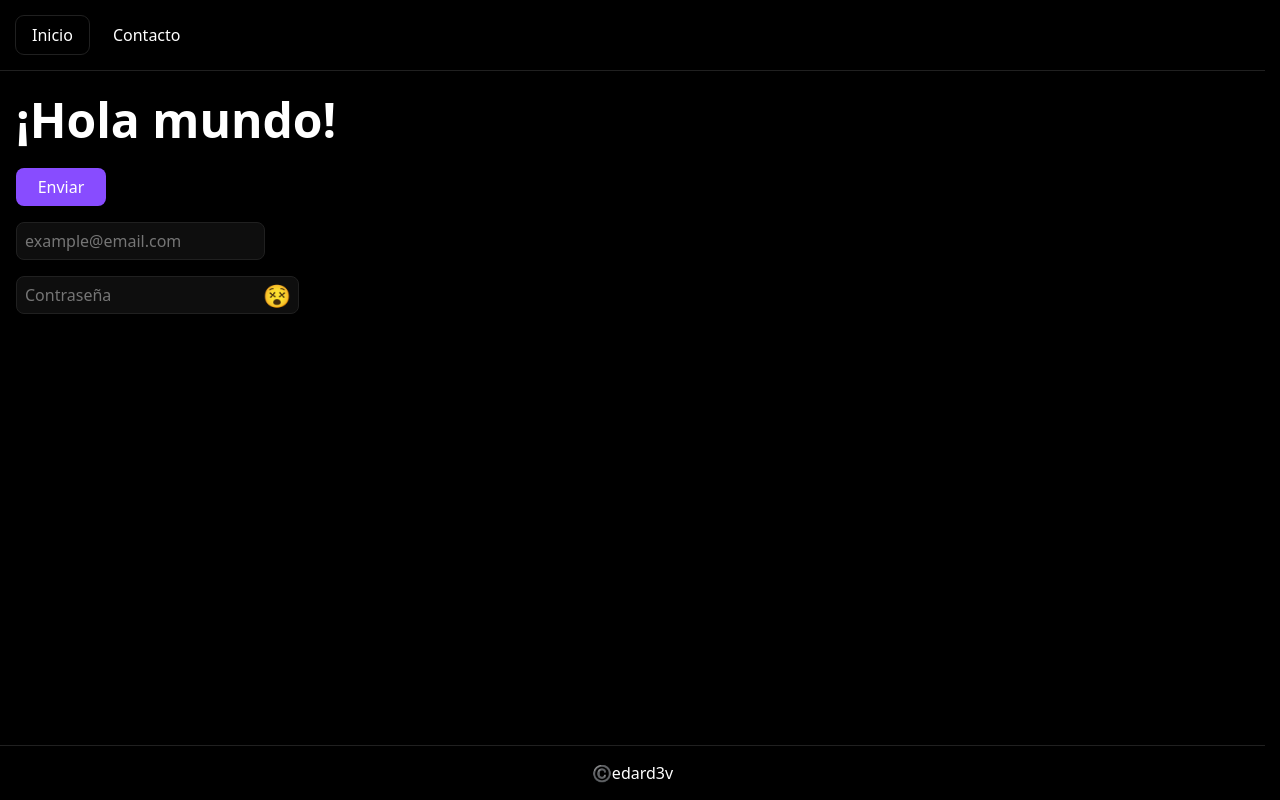
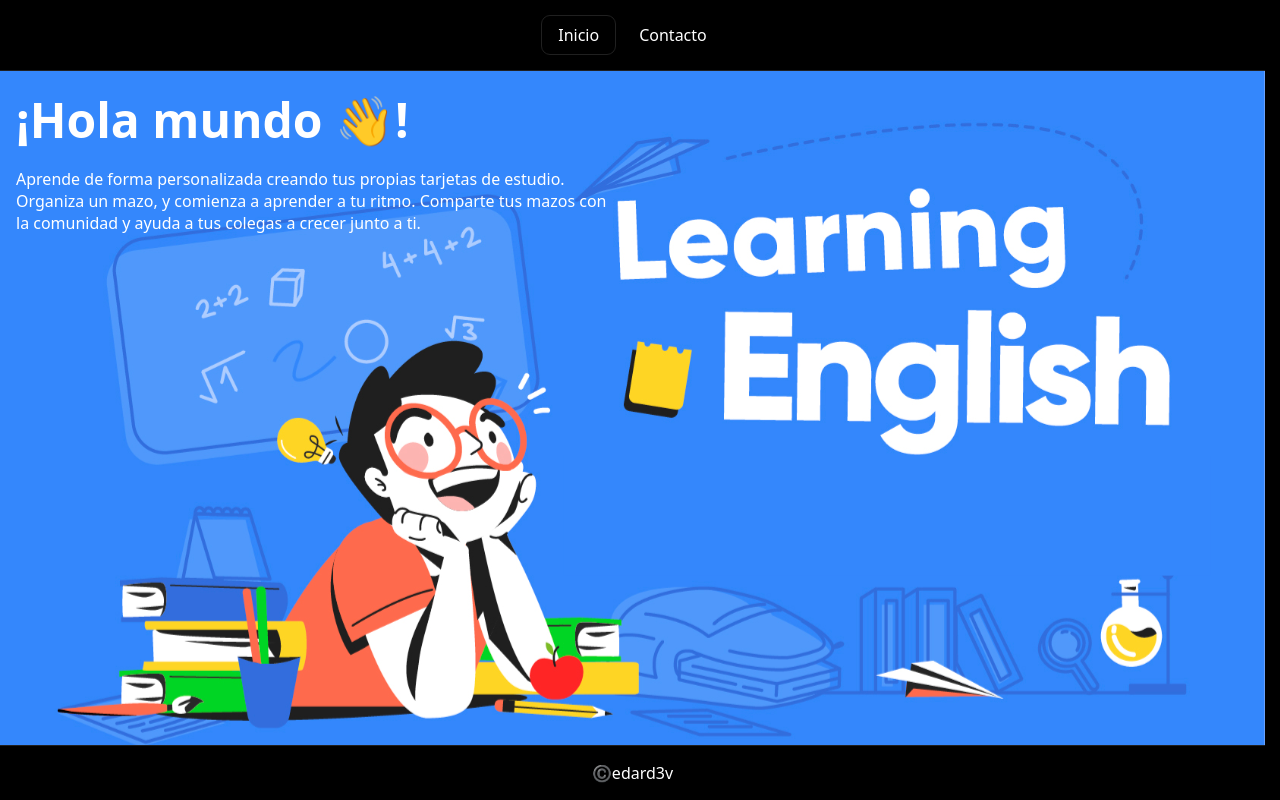
Before and after one commit to edard3v/cards, a React (Vite) app: page / in a window 1280 px wide. Built offline with nearby package versions, Linux system fonts and the light colour scheme.

Commit message:
home funcional

```diff
--- a/src/components/shared/Header/Header.module.css
+++ b/src/components/shared/Header/Header.module.css
@@ -5,5 +5,6 @@
   nav {
     display: flex;
     gap: var(--md);
+    justify-content: center;
   }
 }
--- a/src/pages/Home/Home.module.css
+++ b/src/pages/Home/Home.module.css
@@ -3,4 +3,15 @@
   gap: var(--lg);
   place-content: start;
   place-items: start;
+  background-image: url("./bg-home.svg");
+  background-repeat: no-repeat;
+  background-size: cover;
+
+  .hi {
+    display: grid;
+    gap: var(--lg);
+    p {
+      max-width: 600px;
+    }
+  }
 }
--- a/src/pages/Home/Home.tsx
+++ b/src/pages/Home/Home.tsx
@@ -1,18 +1,20 @@
 import css from "./Home.module.css";
 import Layout from "@layouts/Layout/Layout";
 import { HOME } from "./config";
-import Btn from "@components/buttons/Btn/Btn";
-import Email from "@components/inputs/Email/Email";
-import Password from "@components/inputs/Password/Password";
 
 export default function Home() {
   return (
     <Layout title={HOME.display}>
       <main className={css.home}>
-        <h1>¡Hola mundo!</h1>
-        <Btn>Enviar</Btn>
-        <Email />
-        <Password />
+        <div className={css.hi}>
+          <h1>¡Hola mundo 👋!</h1>
+          <p>
+            Aprende de forma personalizada creando tus propias tarjetas de
+            estudio. Organiza un mazo, y comienza a aprender a tu ritmo.
+            Comparte tus mazos con la comunidad y ayuda a tus colegas a crecer
+            junto a ti.
+          </p>
+        </div>
       </main>
     </Layout>
   );
```
Also changed, not shown: src/pages/Home/bg-home.svg (added), 1 other file (tests, documents, lock files or other folders).
